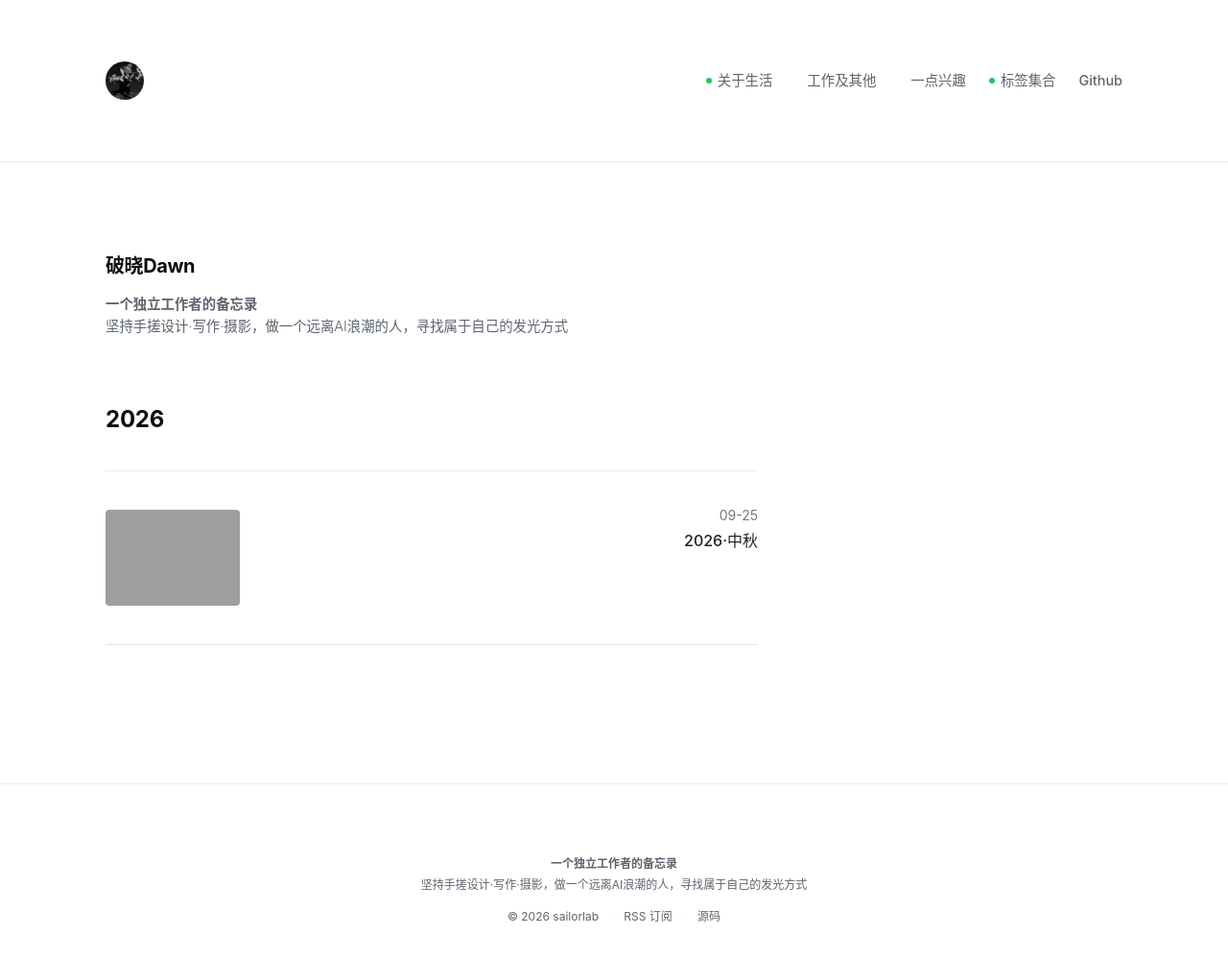
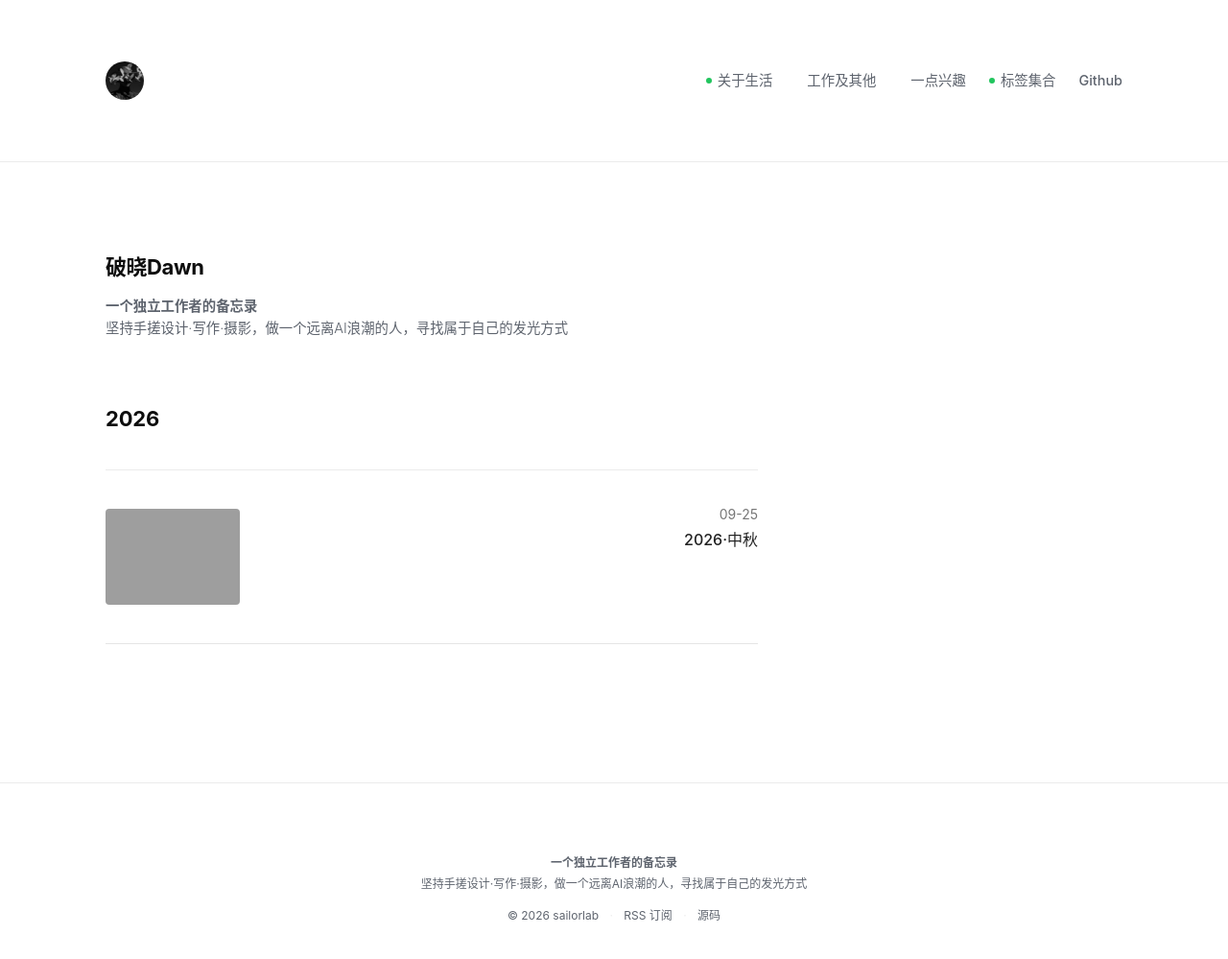
Before and after one commit to sailorlab/blog, a Jekyll site: the page built from index.html, in a window 1280 px wide and 1038 px high. Shown: the top 999 px of the window at 96% size. Built offline with Jekyll 4.4.1, drawn with Linux system fonts in a browser that asks for light colours; the list of posts is cut into pages by our own code; grey boxes are pictures that could not be loaded.

Commit message:
Update style.scss

```diff
--- a/assets/css/style.scss
+++ b/assets/css/style.scss
@@ -132,7 +132,7 @@ body {
   max-width: 680px;
 
   h1 {
-    font-size: 20px;
+    font-size: 22px;
     font-weight: 700;
     color: var(--accent-color);
     margin-bottom: 1rem;
@@ -156,7 +156,7 @@ body {
   }
 
   .timeline-year {
-    font-size: 1.5rem;
+    font-size: 22px;
     font-weight: 700;
     color: var(--accent-color);
     margin-bottom: 0rem;
```
